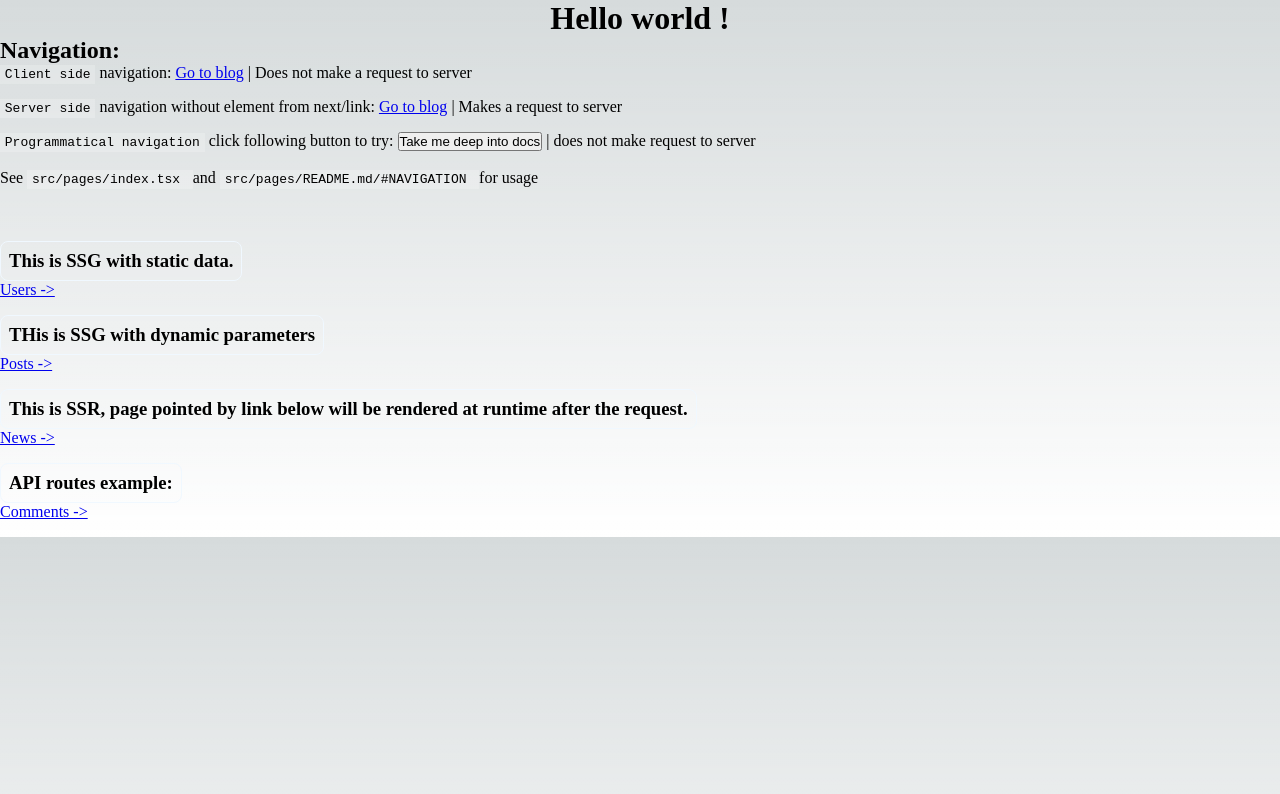
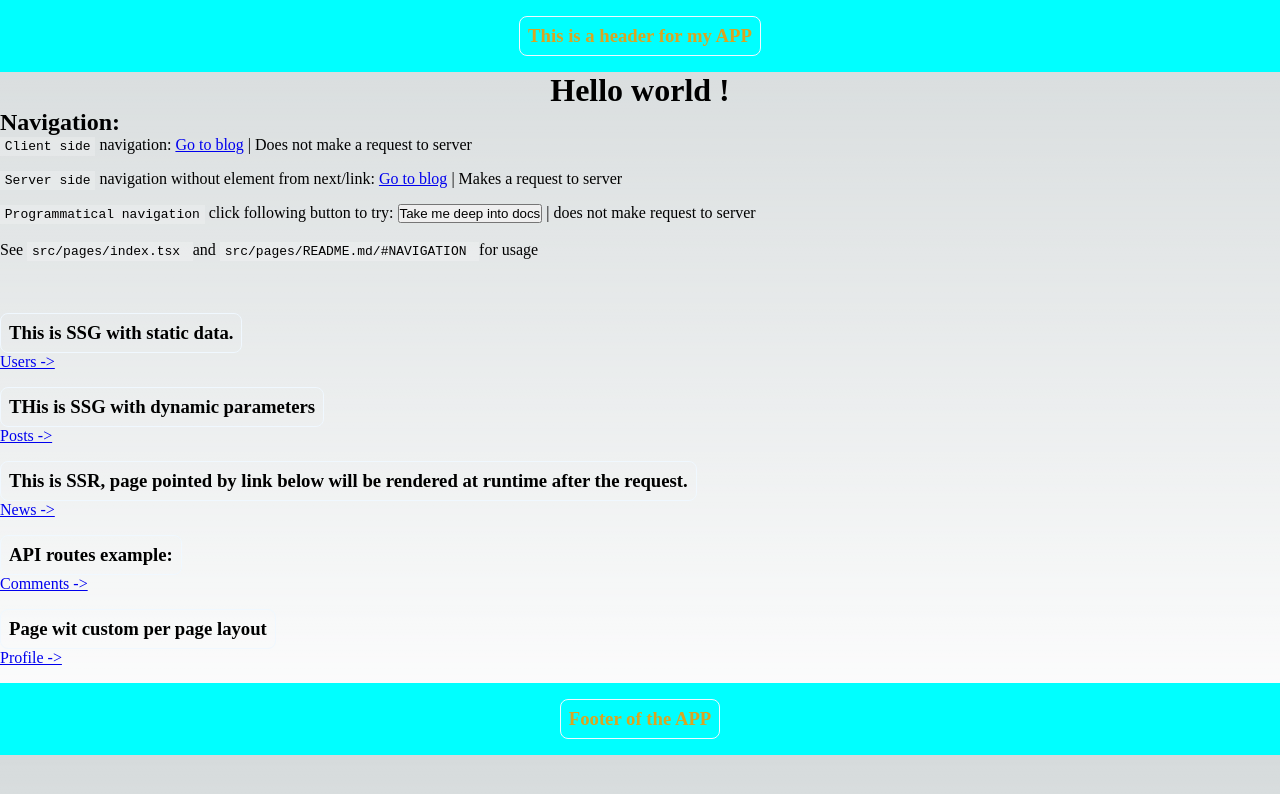
Before and after one commit to azeek21/Next-Notes, a Next.js app: page / in a window 1280 px wide. Shown: the top 794 px of the page. Built offline with nearby package versions, Linux system fonts and the light colour scheme.

Commit message:
misc: App layout: global and per page layouts

```diff
--- /dev/null
+++ b/src/components/footer/footer.tsx
@@ -0,0 +1,19 @@
+import styled from "styled-components"
+
+export default function Footer() {
+
+    return (
+        <StyledFooter>
+            <h3>Footer of the APP</h3>
+        </StyledFooter>
+    )
+}
+
+const StyledFooter = styled.footer`
+    padding: 1rem;
+    background-color: cyan;
+    color: goldenrod;
+    display: flex;
+    align-items: center;
+    justify-content: center;
+`
--- /dev/null
+++ b/src/components/header/header.tsx
@@ -0,0 +1,19 @@
+import styled from "styled-components"
+
+export default function Header() {
+
+    return (
+        <StyledHeader>
+            <h3>This is a header for my APP</h3>
+        </StyledHeader>
+    )
+}
+
+const StyledHeader = styled.header`
+    padding: 1rem;
+    background-color: cyan;
+    color: goldenrod;
+    display: flex;
+    align-items: center;
+    justify-content: center;
+`
--- a/src/pages/_app.tsx
+++ b/src/pages/_app.tsx
@@ -1,4 +1,6 @@
-import '@/styles/globals.css'
+import Footer from '@/components/footer/footer'
+import Header from '@/components/header/header'
+import '../styles/globals.css'
 import type { AppProps } from 'next/app'
 import {ThemeProvider} from 'styled-components'
 
@@ -9,10 +11,17 @@ const theme = {
   }
 }
 
-export default function App({ Component, pageProps }: AppProps) {
+export default function App({ Component, pageProps }: any) {
+
+    if (Component.getLayout) {
+      return Component.getLayout(<Component {...pageProps} />)
+    }
+
   return (
     <ThemeProvider theme={theme}>
+      <Header />
       <Component {...pageProps} />
+      <Footer />
     </ThemeProvider>
   )
 }
--- a/src/pages/index.tsx
+++ b/src/pages/index.tsx
@@ -38,7 +38,10 @@ export default function Home() {
         <Link href={"/news"} >News -&gt;</Link>
 
         <h3>API routes example: </h3>
-        <Link href={"./api/v1/comments"} >Comments -&gt;</Link>
+        <Link href={"/api/v1/comments"} >Comments -&gt;</Link>
+
+        <h3>Page wit custom per page layout </h3>
+        <Link href={"/profile"} >Profile -&gt;</Link>
         </div>
     )
 };
--- a/src/styles/globals.css
+++ b/src/styles/globals.css
@@ -95,9 +95,6 @@ body {
     rgb(var(--background-start-rgb));
 }
 
-a {
-}
-
 code {
   padding: 0.1rem 0.3rem;
   background-color: rgba(255, 255, 255, 0.2);
```
Also changed, not shown: src/pages/profile.tsx (+15 -0 lines), src/pages/README.md, src/styles/layout.css (added).
